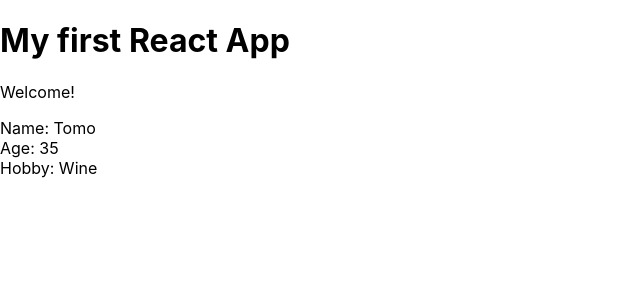
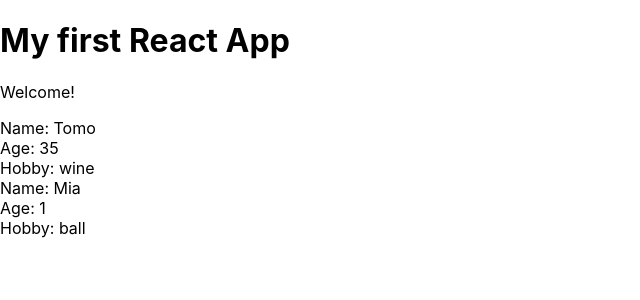
Before and after one commit to tomonorman/reactplayground, a React (Create React App) app: page / in a window 1280 px wide. Shown: the top 300 px of the page, without its empty margins (0-640 px from the left). Built offline with nearby package versions, Linux system fonts and the light colour scheme.

Commit message:
desctructured props

```diff
--- a/src/App.js
+++ b/src/App.js
@@ -1,13 +1,17 @@
+import React, { Component } from 'react';
 import Tomo from './Tomo';
 
-function App() {
-  return (
-    <div className="App">
-      <h1>My first React App</h1>
-      <p>Welcome!</p>
-      <Tomo />
-    </div>
-  );
+class App extends Component {
+  render() {
+    return(
+      <div className="App">
+        <h1>My first React App</h1>
+        <p>Welcome!</p>
+        <Tomo name="Tomo" age="35" hobby="wine" />
+        <Tomo name="Mia" age="1" hobby="ball" />
+      </div>
+    );
+  }
 }
 
 export default App;
--- a/src/Tomo.js
+++ b/src/Tomo.js
@@ -2,11 +2,12 @@
 
 class Tomo extends Component {
   render() {
+    const { name, age, hobby } = this.props;
     return(
       <div className="tomo">
-        <div>Name: Tomo</div>
-        <div>Age: 35</div>
-        <div>Hobby: Wine</div>
+        <div>Name: {name}</div>
+        <div>Age: {age}</div>
+        <div>Hobby: {hobby}</div>
       </div>
     );
   }
```
Also changed, not shown: 1 other file (tests, documents, lock files or other folders).
